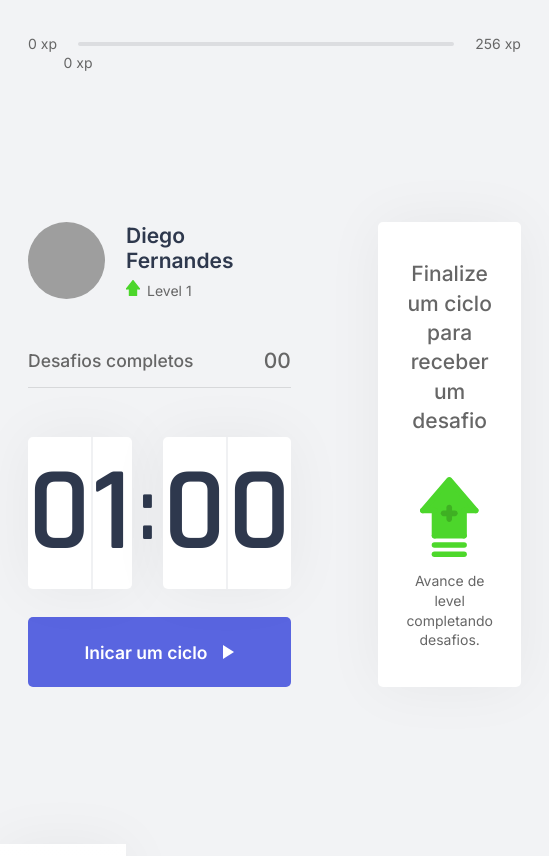
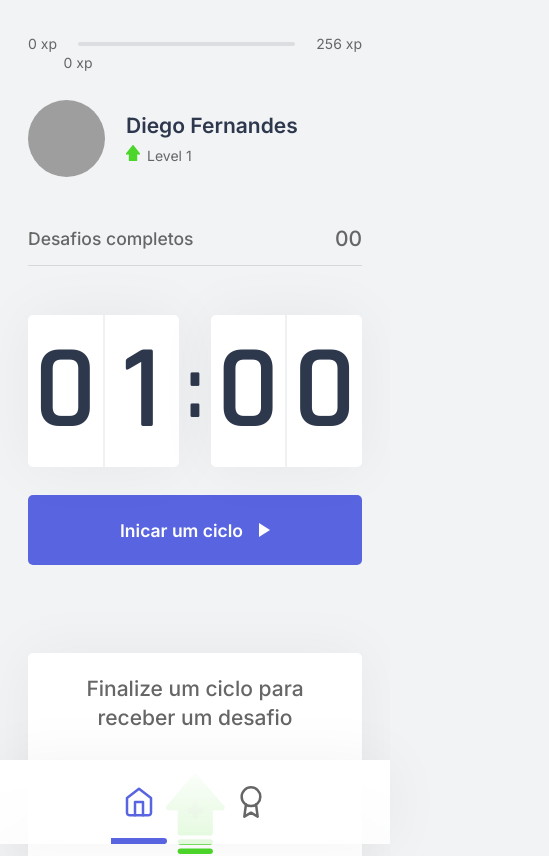
Before and after one commit to andersonsts/moveit, a Next.js app: page /home in a window 390 px wide. Shown: the top 856 px of the page, 549 px wide, since content can reach past the window. Built offline with nearby package versions, Linux system fonts and the light colour scheme; grey boxes are pictures that could not be loaded.

Commit message:
insert responsiviness at some pages

```diff
--- a/src/styles/components/CustomLink.module.css
+++ b/src/styles/components/CustomLink.module.css
@@ -35,7 +35,7 @@
   margin-top: 4rem;
 }
 
-@media (max-width: 1024px) {
+@media (max-width: 1000px) {
   .item {
     width: 56px;
     height: 100%;
--- a/src/styles/components/LoginInput.module.css
+++ b/src/styles/components/LoginInput.module.css
@@ -13,7 +13,7 @@
   padding: 23px 30px;
 }
 
-@media (max-width: 1024px) {
+@media (max-width: 1000px) {
   .container input {
     width: 18rem;
   }
--- a/src/styles/components/SideBar.module.css
+++ b/src/styles/components/SideBar.module.css
@@ -21,3 +21,33 @@
   justify-content: center;
   height: 100vh;
 }
+
+@media (max-width: 1000px) {
+  .container {
+    position: fixed;
+    z-index: 99;
+    bottom: 0;
+    height: 6rem;
+    max-height: 6rem;
+    width: 100vw;
+    background: linear-gradient(180deg, #FFFFFF 0%, rgba(255, 255, 255, 0.842) 100%);
+  }
+
+  .navBar {
+    flex-direction: row;
+    align-items: center;
+    height: 6rem;
+  }
+
+  .container img {
+    top: 50%;
+    left: 2.4rem;
+    transform: translateY(-48%);
+  }
+}
+
+@media (max-width: 500px) {
+  .container img {
+    display: none;
+  }
+}
--- a/src/styles/layouts/AuthWrapper.module.css
+++ b/src/styles/layouts/AuthWrapper.module.css
@@ -2,7 +2,7 @@
   display: flex;
 }
 
-@media (max-width: 1024px) {
+@media (max-width: 1000px) {
   .home {
     flex-direction: column-reverse;
   }
@@ -26,4 +26,14 @@
   gap: 6.25rem;
   align-content: center;
   margin-top: 48px;
+  padding-bottom: 0px;
 }
+
+@media (max-width: 1000px) {
+  .container section {
+    grid-template-columns: 1fr;
+    padding-bottom: 8rem;
+    max-width: 468px;
+    width: 100%;
+  }
+}
--- a/src/styles/pages/Login.module.css
+++ b/src/styles/pages/Login.module.css
@@ -20,7 +20,7 @@
   }
 }
 
-@media (max-width: 1024px) {
+@media (max-width: 1000px) {
   .container > img {
     display: none;
   }
```
